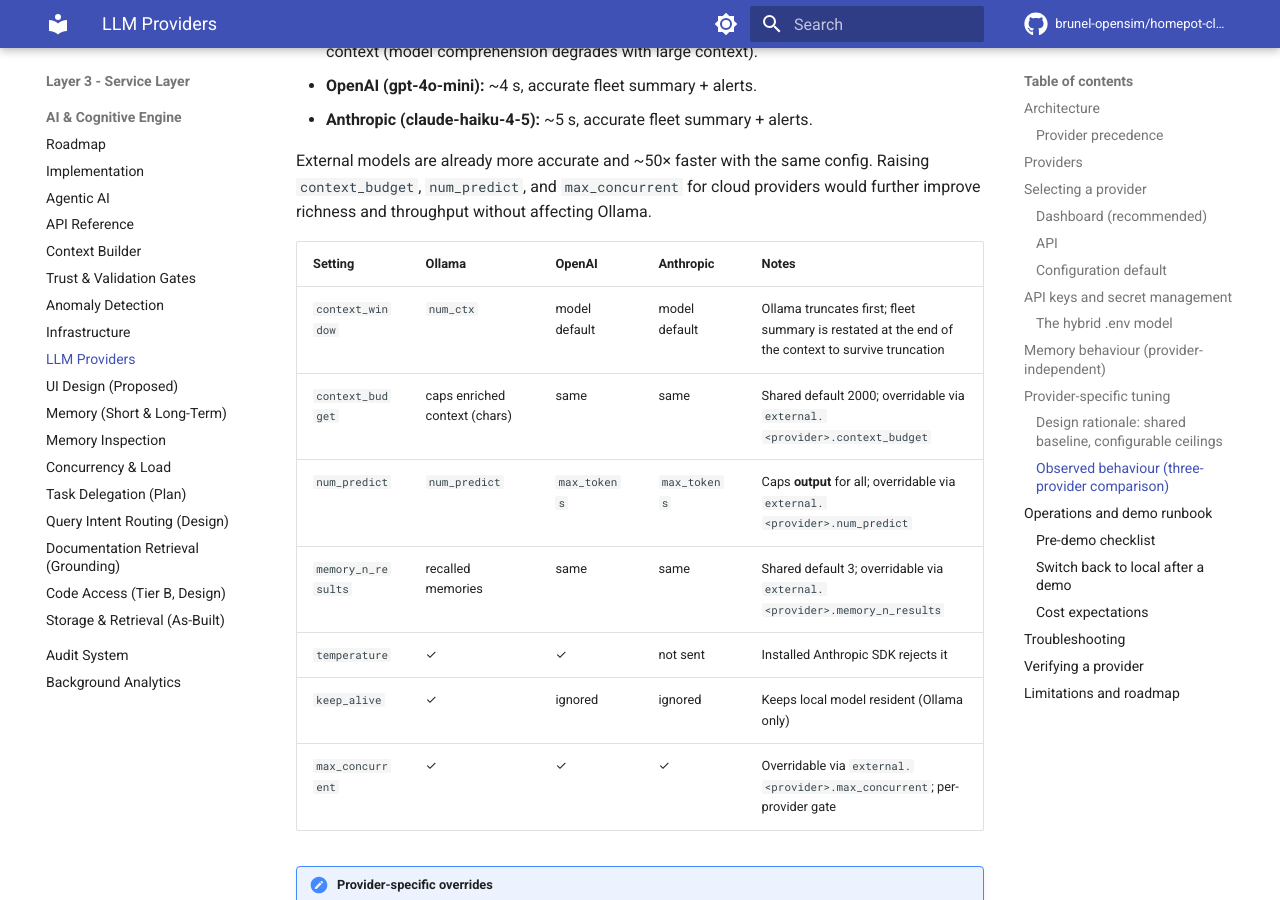
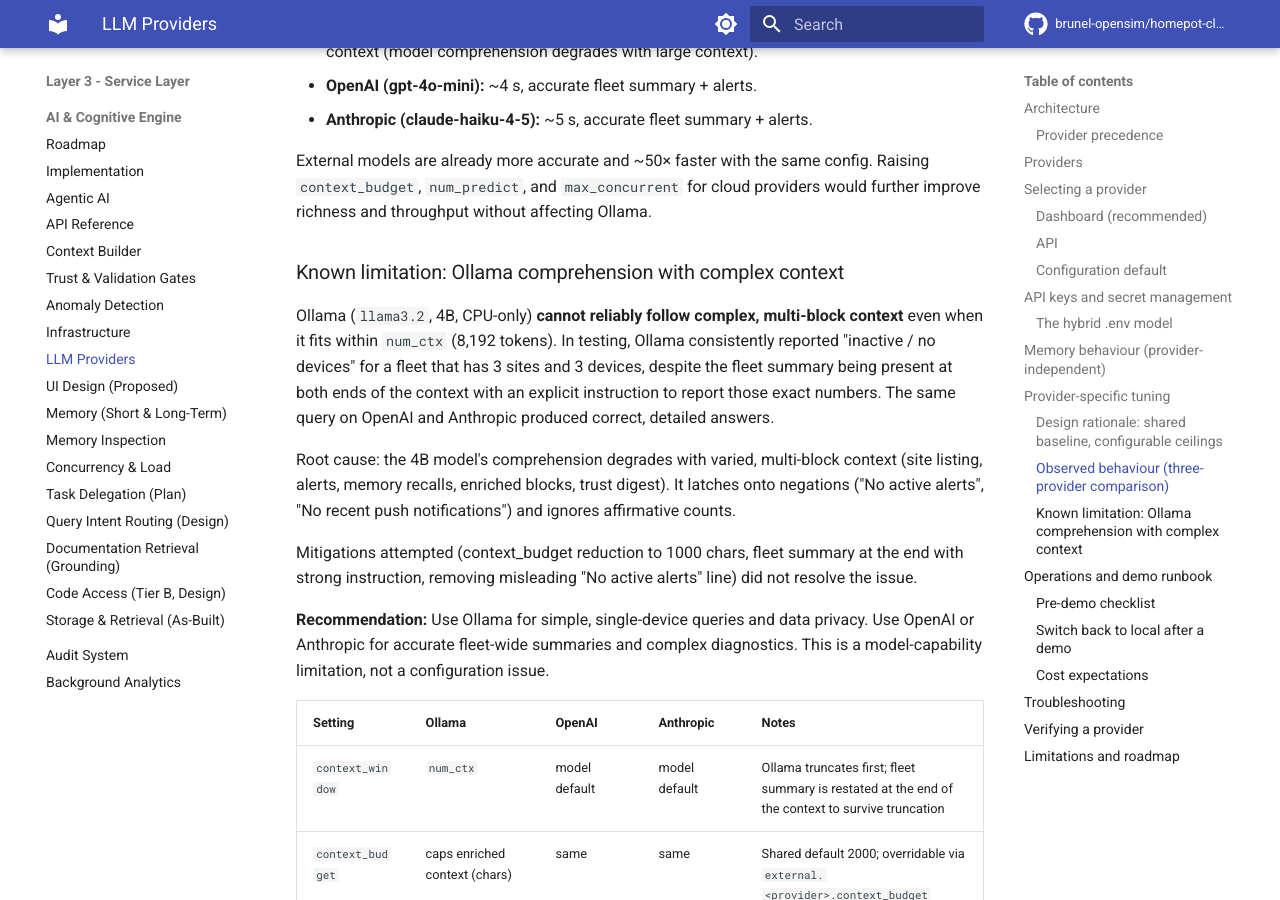
Before and after one commit to brunel-opensim/homepot-client, an MkDocs documentation site: the page built from docs/ai-llm-providers.md, in a window 1280 px wide and 900 px high, scrolled down 6598 px. Built offline with MkDocs 1.6.1 and Material for MkDocs 9.7.7, drawn with Linux system fonts in a browser that asks for light colours; comment, search, counter and statistics services are not loaded; the version menu is left out; some of the changed text lies outside the part shown.

Commit message:
docs(ai): document Ollama comprehension limitation with complex context

```diff
--- a/docs/ai-llm-providers.md
+++ b/docs/ai-llm-providers.md
@@ -268,6 +268,30 @@
 Raising `context_budget`, `num_predict`, and `max_concurrent` for cloud
 providers would further improve richness and throughput without affecting Ollama.
 
+### Known limitation: Ollama comprehension with complex context
+
+Ollama (`llama3.2`, 4B, CPU-only) **cannot reliably follow complex,
+multi-block context** even when it fits within `num_ctx` (8,192 tokens). In
+testing, Ollama consistently reported "inactive / no devices" for a fleet
+that has 3 sites and 3 devices, despite the fleet summary being present at
+both ends of the context with an explicit instruction to report those exact
+numbers. The same query on OpenAI and Anthropic produced correct, detailed
+answers.
+
+Root cause: the 4B model's comprehension degrades with varied, multi-block
+context (site listing, alerts, memory recalls, enriched blocks, trust digest).
+It latches onto negations ("No active alerts", "No recent push notifications")
+and ignores affirmative counts.
+
+Mitigations attempted (context_budget reduction to 1000 chars, fleet summary
+at the end with strong instruction, removing misleading "No active alerts"
+line) did not resolve the issue.
+
+**Recommendation:** Use Ollama for simple, single-device queries and data
+privacy. Use OpenAI or Anthropic for accurate fleet-wide summaries and
+complex diagnostics. This is a model-capability limitation, not a
+configuration issue.
+
 | Setting | Ollama | OpenAI | Anthropic | Notes |
 |---|---|---|---|---|
 | `context_window` | `num_ctx` | model default | model default | Ollama truncates first; fleet summary is restated at the end of the context to survive truncation |
@@ -369,6 +393,12 @@
 - **Data residency** — external providers receive the full assembled prompt
   (device status, alerts, memory). Do not use them with sensitive production
   data.
+- **Ollama accuracy** — `llama3.2` (4B, CPU) cannot reliably follow complex,
+  multi-block context even when it fits in `num_ctx`. It may report
+  "inactive / no devices" for a populated fleet. Use cloud providers for
+  accurate fleet-wide summaries. See the
+  [Known limitation](#known-limitation-ollama-comprehension-with-complex-context)
+  note above.
 
 Related: [AI Memory](ai-memory.md) · [AI Concurrency](ai-concurrency.md) ·
 [AI API Reference](ai-api-reference.md) ·
```
